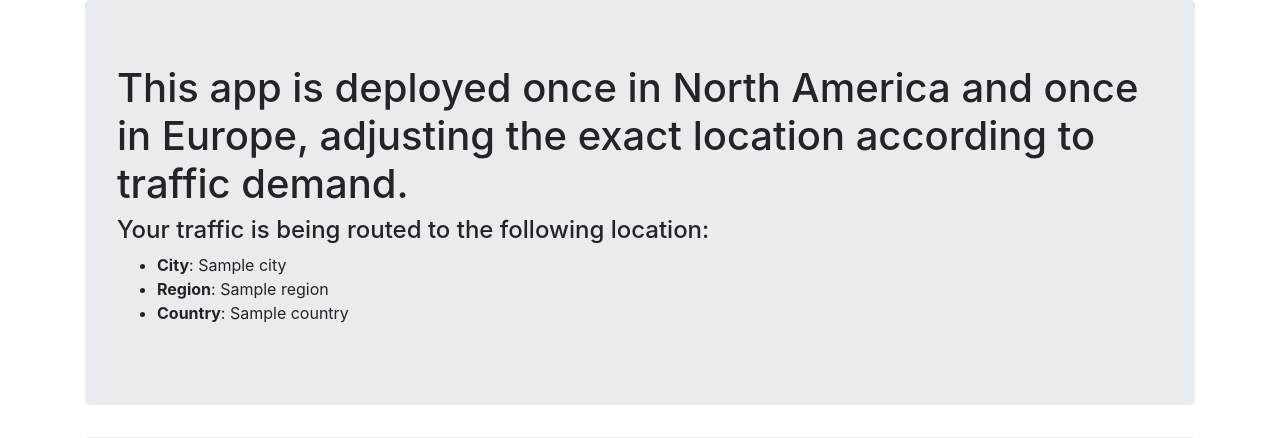
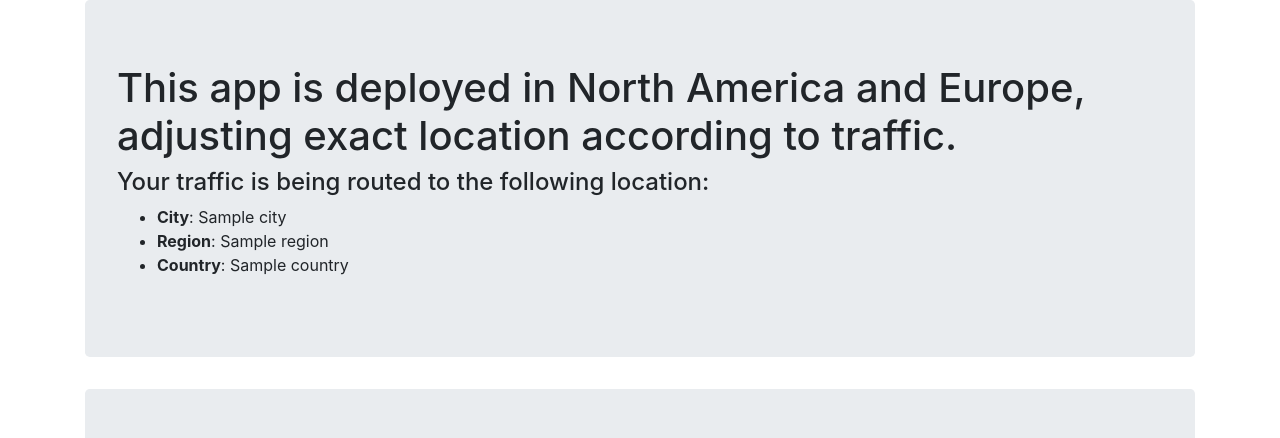
Before and after one commit to section/express-template, a Node server app: template views/pages/index.ejs in a window 1280 px wide. Shown: the part 106-544 px from the top of the page. Run offline with Node 20, Linux system fonts and the light colour scheme; the template is opened without the code that fills it: most values are stand-ins (such as "Sample title", 1, 10 or a date in 2020).

Commit message:
change text

```diff
--- a/views/pages/index.ejs
+++ b/views/pages/index.ejs
@@ -9,7 +9,7 @@
     </header>
     <main>
       <div class="jumbotron">
-        <h1>This app is deployed once in North America and once in Europe, adjusting the exact location according to traffic demand.</h1>
+        <h1>This app is deployed in North America and Europe, adjusting exact location according to traffic.</h1>
         <h4>Your traffic is being routed to the following location:</h4>
         <ul>
           <li><b>City</b>: <%= city %></li>
```
